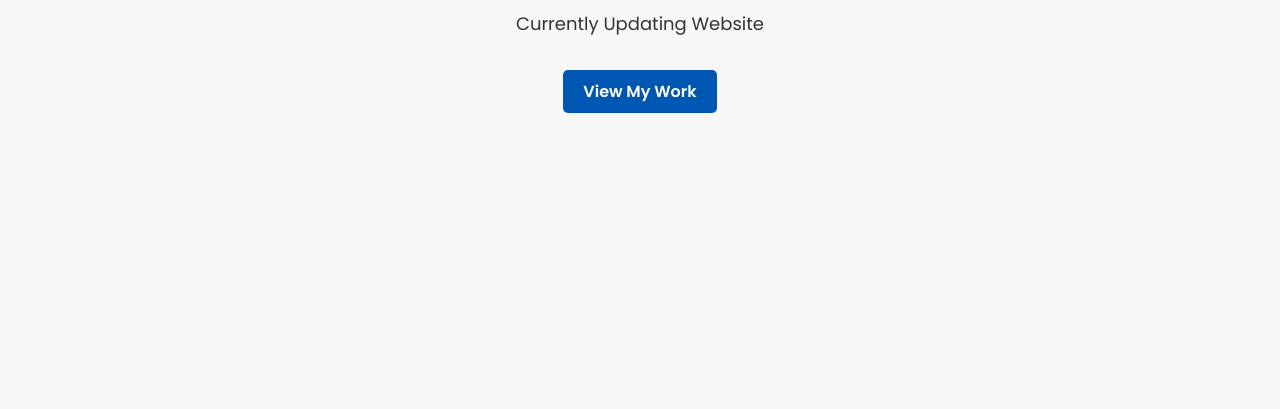
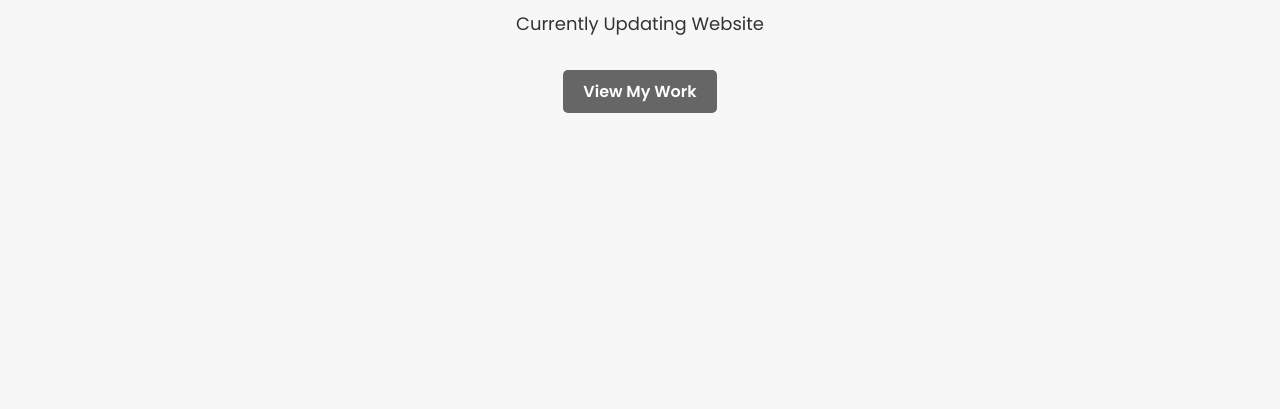
Before and after one commit to abhishikat/abhishikat.github.io, a plain HTML site: page index.html in a window 1280 px wide. In both pictures the pointer is over the link "View My Work". Shown: the part 391-800 px from the top of the page. Drawn offline with Linux system fonts and the light colour scheme.

Commit message:
Update style.css

```diff
--- a/style.css
+++ b/style.css
@@ -94,7 +94,7 @@ header nav ul li a:hover {
 }
 
 .hero-content .btn:hover {
-    background: #0056b3;
+    background: #666666;
 }
 
 /* About Section */
```
